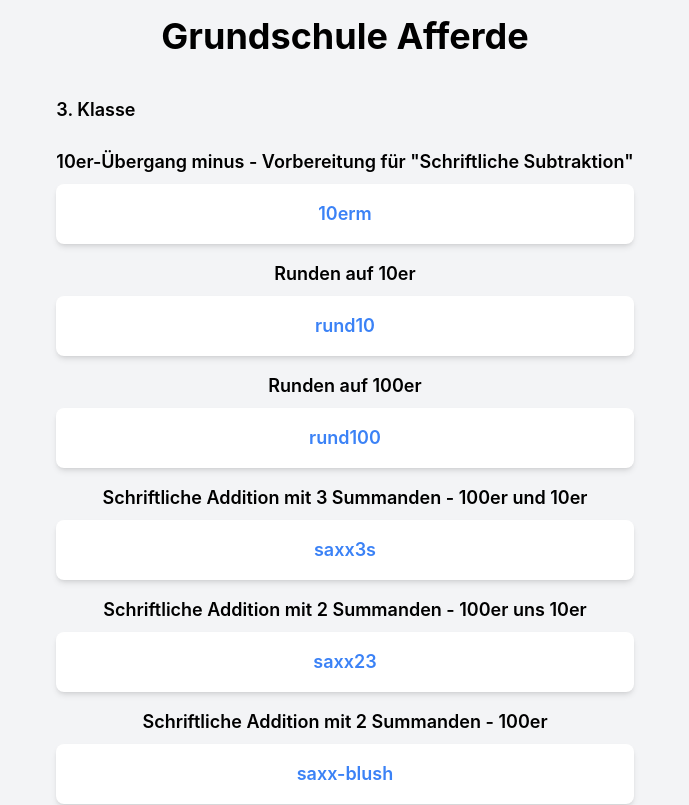
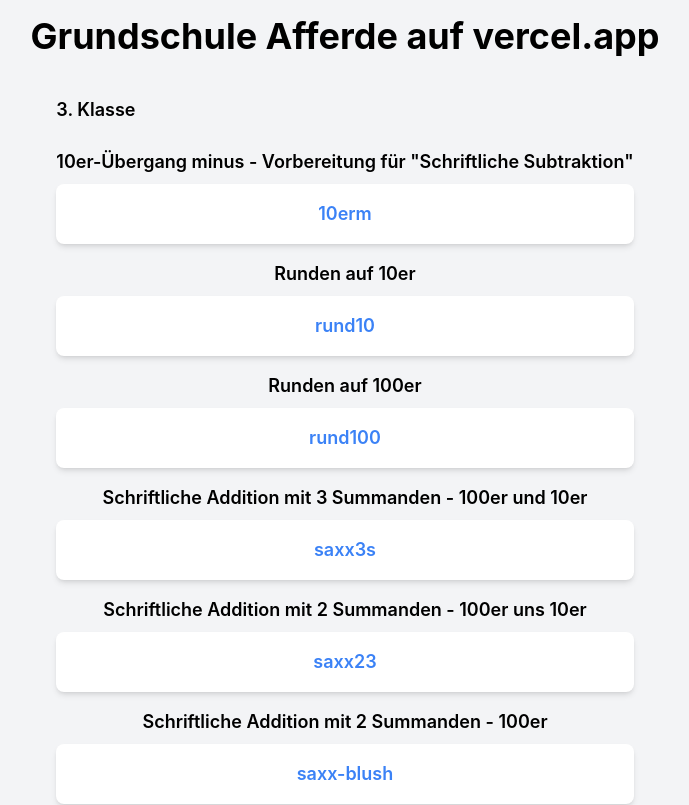
Before and after one commit to hssw24/hssw, a React (Create React App) app: page / in a window 1280 px wide. Shown: the top 805 px of the page, without its empty margins (295-984 px from the left). Built offline with nearby package versions, Linux system fonts and the light colour scheme.

Commit message:
Beschreibung der Änderungen

```diff
--- a/src/App.js
+++ b/src/App.js
@@ -23,7 +23,7 @@ const App = () => {
 
   return (
     <div className="min-h-screen flex flex-col items-center justify-center bg-gray-100 p-4">
-      <h3 className="text-4xl font-bold mb-8">Grundschule Afferde</h3>
+      <h5 className="text-4xl font-bold mb-8">Grundschule Afferde auf vercel.app</h5>
       <div className="flex flex-col gap-4">
         {links.map((link, index) => (
           <React.Fragment key={index}>
```
